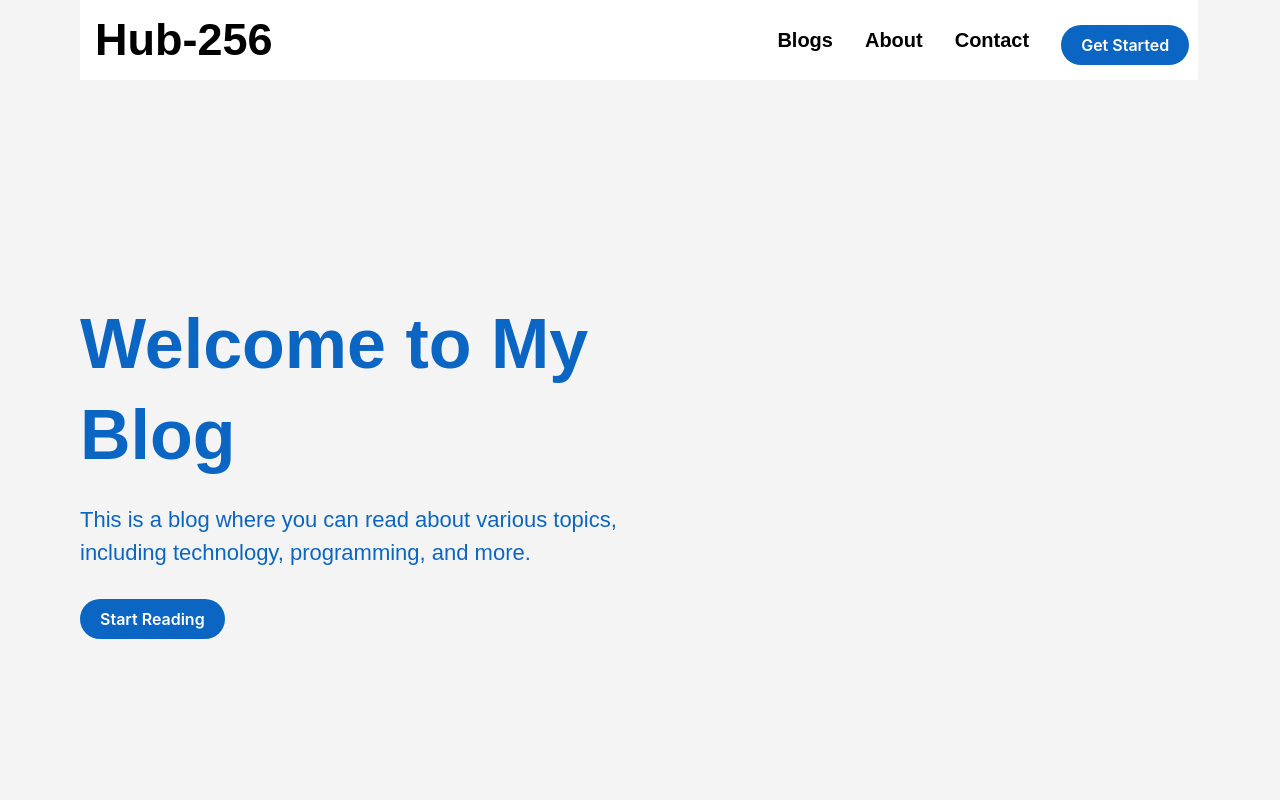
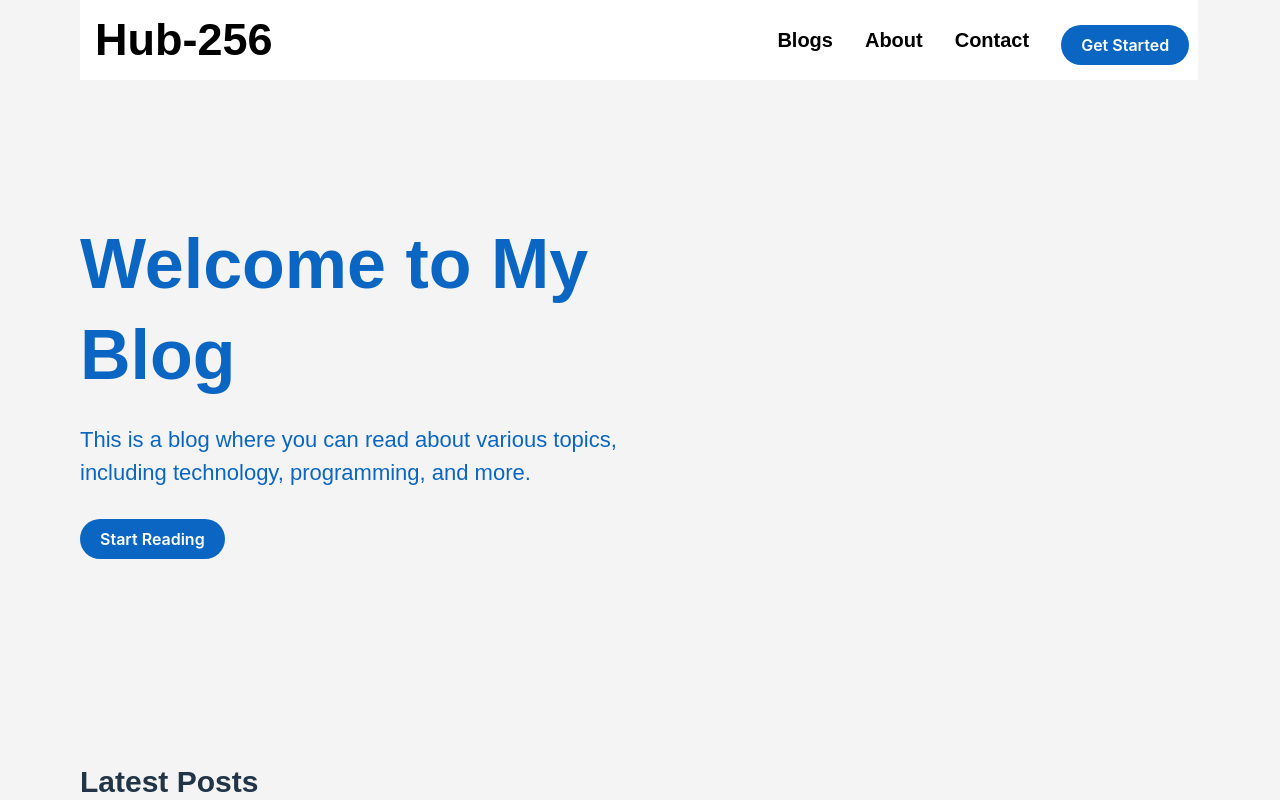
Before and after one commit to abenable/vite-project, a React (Vite) app: page / in a window 1280 px wide. Shown: the top 800 px of the page. Built offline with nearby package versions, Linux system fonts and the light colour scheme; the HTML template or start-up script is replaced by a standard one.

Commit message:
Update padding and alignment in App.css

```diff
--- a/src/App.css
+++ b/src/App.css
@@ -1,9 +1,10 @@
 /* Global Styles */
 body {
-  margin: 0;
-  padding: 80px;
+  padding-left: 80px;
+  padding-right: 80px;
   font-family: Arial, sans-serif;
   background-color: #f4f4f4;
+  align-items: center;
 }
 
 /* Header Styles */
```
